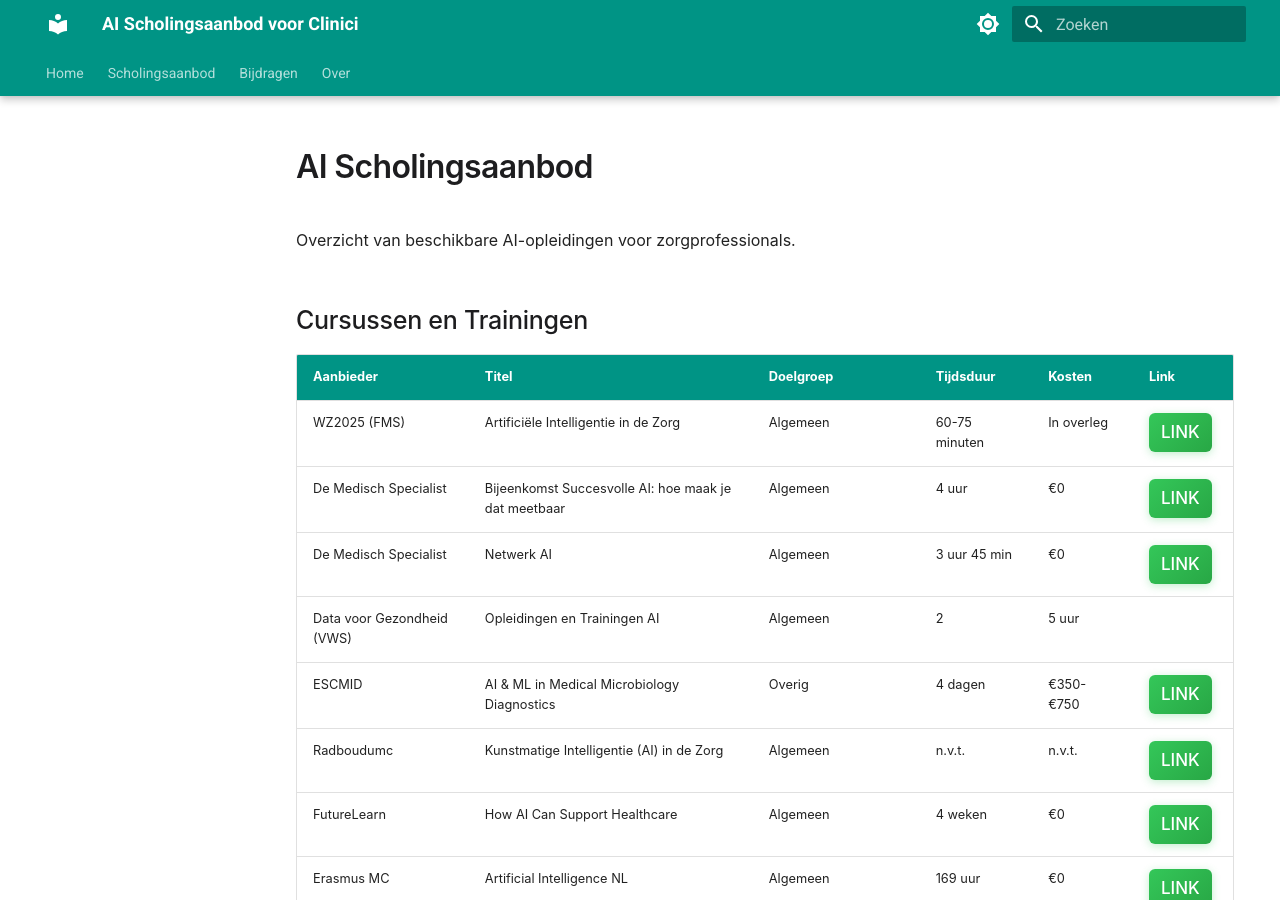
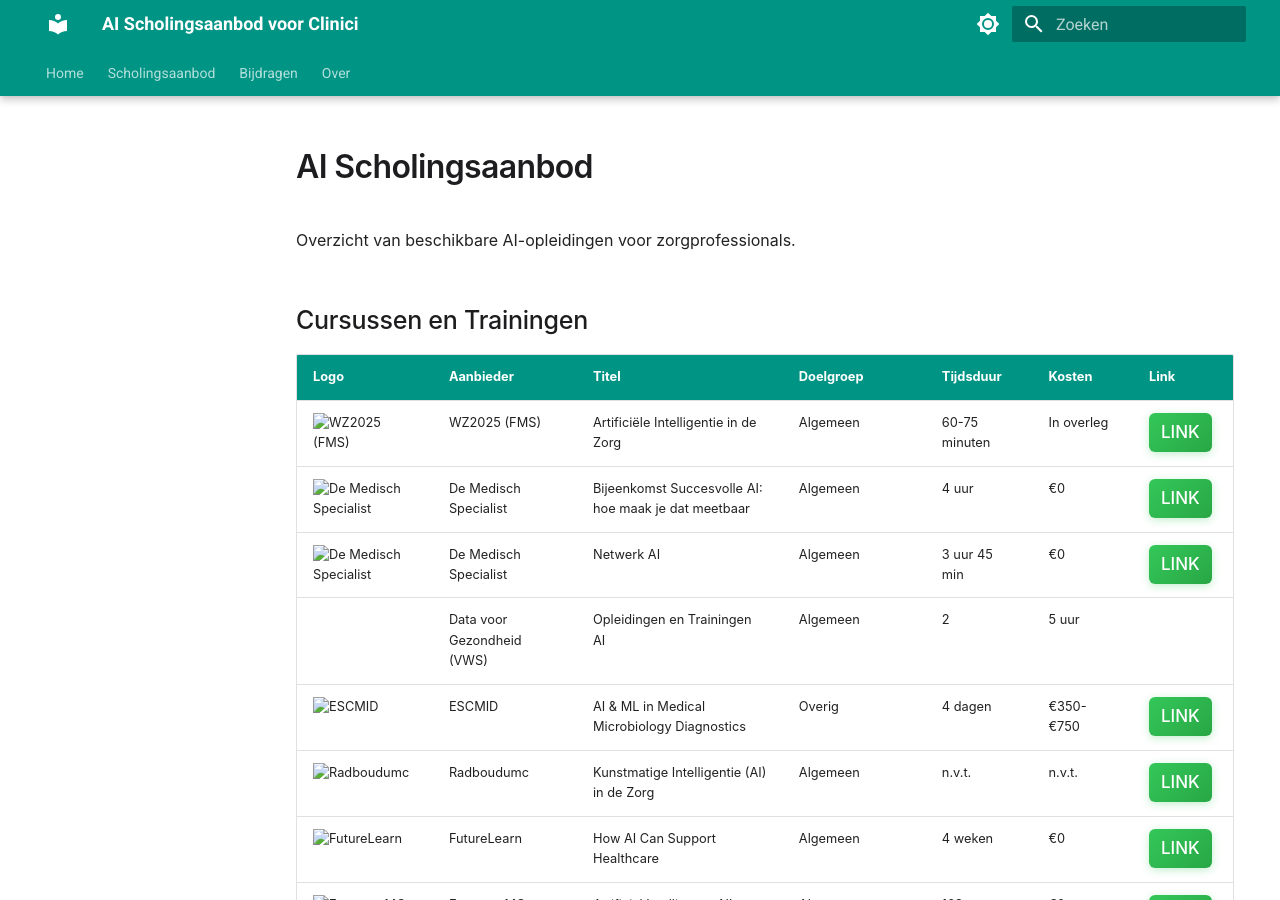
Before and after one commit to Ajsvdk/Ai-Geletterdheid-FMS, an MkDocs documentation site: the page built from docs/SCHOLINGSAANBOD.md, in a window 1280 px wide and 900 px high. Built offline with MkDocs 1.6.1 and Material for MkDocs 9.7.7, drawn with Linux system fonts in a browser that asks for light colours.

Commit message:
logo's en over page updated

```diff
--- a/docs/SCHOLINGSAANBOD.md
+++ b/docs/SCHOLINGSAANBOD.md
@@ -4,30 +4,30 @@ Overzicht van beschikbare AI-opleidingen voor zorgprofessionals.
 
 ## Cursussen en Trainingen
 
-| Aanbieder | Titel | Doelgroep | Tijdsduur | Kosten | Link |
-|-----------|-------|-----------|-----------|--------|------|
-| WZ2025 (FMS) | Artificiële Intelligentie in de Zorg | Algemeen | 60-75 minuten | In overleg | [LINK](https://www.wz2025.nl/2021/11/06/artificiele-intelligentie-in-de-zorg) |
-| De Medisch Specialist | Bijeenkomst Succesvolle AI: hoe maak je dat meetbaar | Algemeen | 4 uur | €0 | [LINK](https://demedischspecialist.nl/agenda/bijeenkomst-succesvolle-ai-hoe-maak-je-dat-meetbaar) |
-| De Medisch Specialist | Netwerk AI | Algemeen | 3 uur 45 min | €0 | [LINK](https://demedischspecialist.nl/nieuwsoverzicht/nieuws/netwerk-ai-nooitmeertikken) |
-| Data voor Gezondheid (VWS) | Opleidingen en Trainingen AI | Algemeen | 2 | 5 uur |  |
-| ESCMID | AI & ML in Medical Microbiology Diagnostics | Overig | 4 dagen | €350-€750 | [LINK](https://www.escmid.org/event-detail/artificial-intelligence-and-machine-learning-in-medical-microbiology-diagnostics) |
-| Radboudumc | Kunstmatige Intelligentie (AI) in de Zorg | Algemeen | n.v.t. | n.v.t. | [LINK](https://www.radboudumc.nl/over-het-radboudumc/strategie/themas/kunstmatige-intelligentie-ai-in-de-zorg) |
-| FutureLearn | How AI Can Support Healthcare | Algemeen | 4 weken | €0 | [LINK](https://www.futurelearn.com/courses/how-artificial-intelligence-can-support-healthcare) |
-| Erasmus MC | Artificial Intelligence NL | Algemeen | 169 uur | €0 | [LINK](https://www.erasmusmc.nl/nl-nl/onderwijs/opleidingen/artificial-intelligence-nl) |
-| PHIT Academy | Integrated AI Strategie naar Uitvoering | Overig | 1 dag | €795 | [LINK](https://phit.nl/academy/cursus/interop/integrated-ai/integrated-ai-8-oktober-2025) |
-| ICT & Health Academy | LabICT voor Beheerders | Klinische chemie | 1 dag | €695 | [LINK](https://icthealth.nl/academy/diagnostiek-labict-voor-beheerders) |
-| Skipr | Masterclass AI in de Zorg | Algemeen | 1 dag | €499 | [LINK](https://www.skipr.nl/events/masterclass-artificial-intelligence-in-de-zorg) |
-| Oxford (SBS) | Oxford AI Programme | Overig | 6 weken | £2300 | [LINK](https://www.sbs.ox.ac.uk/programmes/executive-education/online-programmes/oxford-artificial-intelligence-programme) |
-| MIT xPRO | AI Healthcare Course | Algemeen | 7 weken | $2650 | [LINK](https://xpro.mit.edu/courses/course-v1:xPRO+AIHCx+R1) |
-| Coursera | AI Healthcare Specialization | Overig | 2 maanden | €0 | [LINK](https://www.coursera.org/specializations/ai-healthcare) |
-| NLAIC | Nationale AI in de Zorg Congres | Algemeen | 1 dag | €0 | [LINK](https://nlaic.com/agenda/nationale-ai-in-de-zorg-congres) |
-| IQVIA | IQVIA AI in Healthcare Event | Algemeen | 1 dag | €0 | [LINK](https://www.events.iqvia.com/event/b3a10e75-f317-400e-ada9-3012bd30640d/summary) |
-| NVML | Spring Event 2025 | Klinische chemie | 1 dag | €133/€190 | [LINK](https://www.nvml.nl/opleiding/agenda/event/81/spring-event-2025/schedule) |
-| AI-Certified | AI-Certified Basis + zorg | Algemeen | 4+2 uur | €0 | [LINK](https://academy.aicertified.nl) |
-| EIT Health | AIProHealth: Data Science and AI in Health Summer School | Algemeen | 5 dagen | €350 | [LINK](https://eithealth.eu/programmes/aiprohealth) |
-| Nederlandse AI Coalitie | AI voor de zorg | Algemeen | 2 | 5 uur |  |
-| RSNA | RSNA Imaging AI Certificate Program | Radiologie | ~18 uur | $980 | [LINK](https://www.rsna.org/education/ai-resources/imaging-ai-certificate) |
-| DLinRT | DL in RT | Radiotherapie en Oncologie | 1 dag | €0 | [LINK](http://www.dlinrt.org) |
+| Logo | Aanbieder | Titel | Doelgroep | Tijdsduur | Kosten | Link |
+|------|-----------|-------|-----------|-----------|--------|------|
+| <img src="https://www.google.com/s2/favicons?domain=wz2025.nl&sz=16" alt="WZ2025 (FMS)" width="16" height="16" style="vertical-align: middle;"> | WZ2025 (FMS) | Artificiële Intelligentie in de Zorg | Algemeen | 60-75 minuten | In overleg | [LINK](https://www.wz2025.nl/2021/11/06/artificiele-intelligentie-in-de-zorg) |
+| <img src="https://www.google.com/s2/favicons?domain=demedischspecialist.nl&sz=16" alt="De Medisch Specialist" width="16" height="16" style="vertical-align: middle;"> | De Medisch Specialist | Bijeenkomst Succesvolle AI: hoe maak je dat meetbaar | Algemeen | 4 uur | €0 | [LINK](https://demedischspecialist.nl/agenda/bijeenkomst-succesvolle-ai-hoe-maak-je-dat-meetbaar) |
+| <img src="https://www.google.com/s2/favicons?domain=demedischspecialist.nl&sz=16" alt="De Medisch Specialist" width="16" height="16" style="vertical-align: middle;"> | De Medisch Specialist | Netwerk AI | Algemeen | 3 uur 45 min | €0 | [LINK](https://demedischspecialist.nl/nieuwsoverzicht/nieuws/netwerk-ai-nooitmeertikken) |
+|  | Data voor Gezondheid (VWS) | Opleidingen en Trainingen AI | Algemeen | 2 | 5 uur |  |
+| <img src="https://www.google.com/s2/favicons?domain=escmid.org&sz=16" alt="ESCMID" width="16" height="16" style="vertical-align: middle;"> | ESCMID | AI & ML in Medical Microbiology Diagnostics | Overig | 4 dagen | €350-€750 | [LINK](https://www.escmid.org/event-detail/artificial-intelligence-and-machine-learning-in-medical-microbiology-diagnostics) |
+| <img src="https://www.google.com/s2/favicons?domain=radboudumc.nl&sz=16" alt="Radboudumc" width="16" height="16" style="vertical-align: middle;"> | Radboudumc | Kunstmatige Intelligentie (AI) in de Zorg | Algemeen | n.v.t. | n.v.t. | [LINK](https://www.radboudumc.nl/over-het-radboudumc/strategie/themas/kunstmatige-intelligentie-ai-in-de-zorg) |
+| <img src="https://www.google.com/s2/favicons?domain=futurelearn.com&sz=16" alt="FutureLearn" width="16" height="16" style="vertical-align: middle;"> | FutureLearn | How AI Can Support Healthcare | Algemeen | 4 weken | €0 | [LINK](https://www.futurelearn.com/courses/how-artificial-intelligence-can-support-healthcare) |
+| <img src="https://www.google.com/s2/favicons?domain=erasmusmc.nl&sz=16" alt="Erasmus MC" width="16" height="16" style="vertical-align: middle;"> | Erasmus MC | Artificial Intelligence NL | Algemeen | 169 uur | €0 | [LINK](https://www.erasmusmc.nl/nl-nl/onderwijs/opleidingen/artificial-intelligence-nl) |
+| <img src="https://www.google.com/s2/favicons?domain=phit.nl&sz=16" alt="PHIT Academy" width="16" height="16" style="vertical-align: middle;"> | PHIT Academy | Integrated AI Strategie naar Uitvoering | Overig | 1 dag | €795 | [LINK](https://phit.nl/academy/cursus/interop/integrated-ai/integrated-ai-8-oktober-2025) |
+| <img src="https://www.google.com/s2/favicons?domain=icthealth.nl&sz=16" alt="ICT & Health Academy" width="16" height="16" style="vertical-align: middle;"> | ICT & Health Academy | LabICT voor Beheerders | Klinische chemie | 1 dag | €695 | [LINK](https://icthealth.nl/academy/diagnostiek-labict-voor-beheerders) |
+| <img src="https://www.google.com/s2/favicons?domain=skipr.nl&sz=16" alt="Skipr" width="16" height="16" style="vertical-align: middle;"> | Skipr | Masterclass AI in de Zorg | Algemeen | 1 dag | €499 | [LINK](https://www.skipr.nl/events/masterclass-artificial-intelligence-in-de-zorg) |
+| <img src="https://www.google.com/s2/favicons?domain=sbs.ox.ac.uk&sz=16" alt="Oxford (SBS)" width="16" height="16" style="vertical-align: middle;"> | Oxford (SBS) | Oxford AI Programme | Overig | 6 weken | £2300 | [LINK](https://www.sbs.ox.ac.uk/programmes/executive-education/online-programmes/oxford-artificial-intelligence-programme) |
+| <img src="https://www.google.com/s2/favicons?domain=xpro.mit.edu&sz=16" alt="MIT xPRO" width="16" height="16" style="vertical-align: middle;"> | MIT xPRO | AI Healthcare Course | Algemeen | 7 weken | $2650 | [LINK](https://xpro.mit.edu/courses/course-v1:xPRO+AIHCx+R1) |
+| <img src="https://www.google.com/s2/favicons?domain=coursera.org&sz=16" alt="Coursera" width="16" height="16" style="vertical-align: middle;"> | Coursera | AI Healthcare Specialization | Overig | 2 maanden | €0 | [LINK](https://www.coursera.org/specializations/ai-healthcare) |
+| <img src="https://www.google.com/s2/favicons?domain=nlaic.com&sz=16" alt="NLAIC" width="16" height="16" style="vertical-align: middle;"> | NLAIC | Nationale AI in de Zorg Congres | Algemeen | 1 dag | €0 | [LINK](https://nlaic.com/agenda/nationale-ai-in-de-zorg-congres) |
+| <img src="https://www.google.com/s2/favicons?domain=events.iqvia.com&sz=16" alt="IQVIA" width="16" height="16" style="vertical-align: middle;"> | IQVIA | IQVIA AI in Healthcare Event | Algemeen | 1 dag | €0 | [LINK](https://www.events.iqvia.com/event/b3a10e75-f317-400e-ada9-3012bd30640d/summary) |
+| <img src="https://www.google.com/s2/favicons?domain=nvml.nl&sz=16" alt="NVML" width="16" height="16" style="vertical-align: middle;"> | NVML | Spring Event 2025 | Klinische chemie | 1 dag | €133/€190 | [LINK](https://www.nvml.nl/opleiding/agenda/event/81/spring-event-2025/schedule) |
+| <img src="https://www.google.com/s2/favicons?domain=academy.aicertified.nl&sz=16" alt="AI-Certified" width="16" height="16" style="vertical-align: middle;"> | AI-Certified | AI-Certified Basis + zorg | Algemeen | 4+2 uur | €0 | [LINK](https://academy.aicertified.nl) |
+| <img src="https://www.google.com/s2/favicons?domain=eithealth.eu&sz=16" alt="EIT Health" width="16" height="16" style="vertical-align: middle;"> | EIT Health | AIProHealth: Data Science and AI in Health Summer School | Algemeen | 5 dagen | €350 | [LINK](https://eithealth.eu/programmes/aiprohealth) |
+|  | Nederlandse AI Coalitie | AI voor de zorg | Algemeen | 2 | 5 uur |  |
+| <img src="https://www.google.com/s2/favicons?domain=rsna.org&sz=16" alt="RSNA" width="16" height="16" style="vertical-align: middle;"> | RSNA | RSNA Imaging AI Certificate Program | Radiologie | ~18 uur | $980 | [LINK](https://www.rsna.org/education/ai-resources/imaging-ai-certificate) |
+| <img src="https://www.google.com/s2/favicons?domain=dlinrt.org&sz=16" alt="DLinRT" width="16" height="16" style="vertical-align: middle;"> | DLinRT | DL in RT | Radiotherapie en Oncologie | 1 dag | €0 | [LINK](http://www.dlinrt.org) |
 
 ## Bijdragen
 
```
Also changed, not shown: docs/over.md (+4 -15 lines), generate_table.py (+31 -4 lines).
